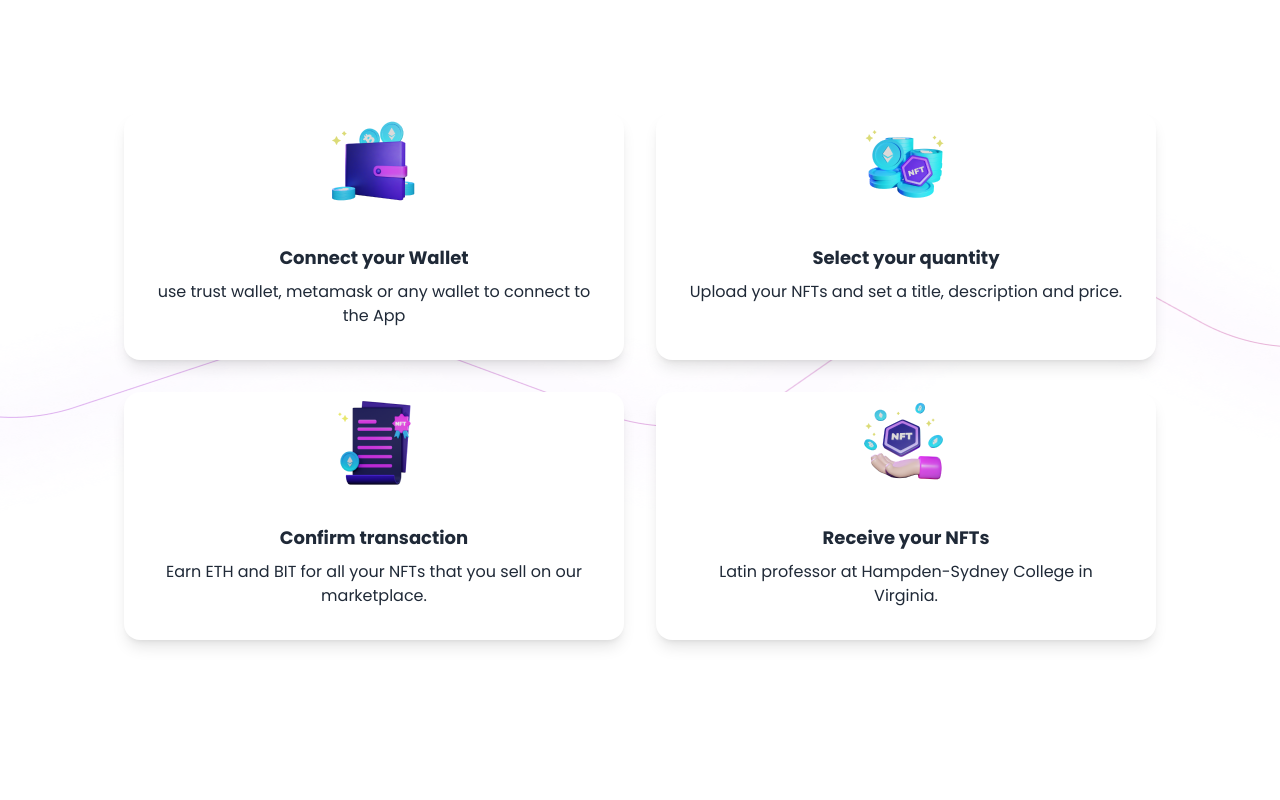
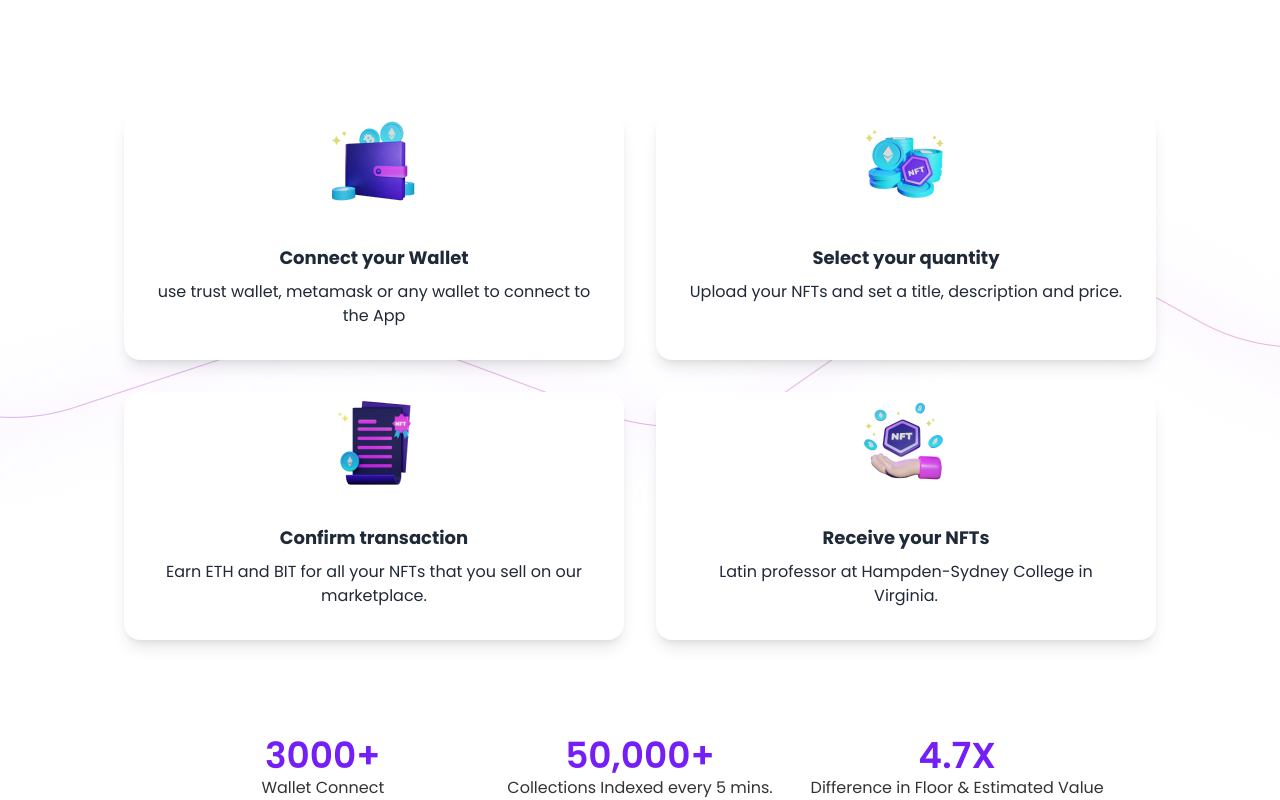
Before and after one commit to fahad09fahim/crypto-chain, a React (Vite) app: page / in a window 1280 px wide. Shown: the part 1280-2080 px from the top of the page. Before the commit the page ends 2016 px from the top, so only its background shows below. Built offline with nearby package versions, Linux system fonts and the light colour scheme.

Commit message:
completed statistics page

```diff
--- a/src/App.jsx
+++ b/src/App.jsx
@@ -3,6 +3,7 @@ import Header from "./component/header/Header"
 import Banner from './component/sections/Banner';
 import Investor from "./component/sections/investor/Investor";
 import Process from "./component/sections/process/Process";
+import Statistics from "./component/statistics/Statistics";
 
 
 
@@ -16,6 +17,7 @@ function App() {
       <Banner/>
       <Investor/>
       <Process/>
+      <Statistics/>
     </>
   )
 }
--- /dev/null
+++ b/src/component/statistics/Statistics.jsx
@@ -0,0 +1,24 @@
+
+
+const Statistics = () => {
+    return (
+        <div className="flex justify-center">
+            <div className="grid grid-cols-1 md:grid-cols-3 text-center gap-6">
+                  <div>
+                   <h2 className="text-2xl md:text-4xl font-semibold text-colorOne ">3000+</h2>
+                   <p className="text-custom-black">Wallet Connect</p>
+                  </div>
+                  <div>
+                   <h2 className="text-2xl md:text-4xl font-semibold text-colorOne ">50,000+</h2>
+                   <p className="text-custom-black">Collections Indexed every 5 mins.</p>
+                  </div>
+                  <div>
+                  <h2 className="text-2xl md:text-4xl font-semibold text-colorOne ">4.7X</h2>
+                  <p className="text-custom-black">Difference in Floor & Estimated Value</p>
+                  </div>
+            </div>
+        </div>
+    );
+};
+
+export default Statistics;
```
Also changed, not shown: src/assets/background/characte.png (added).
